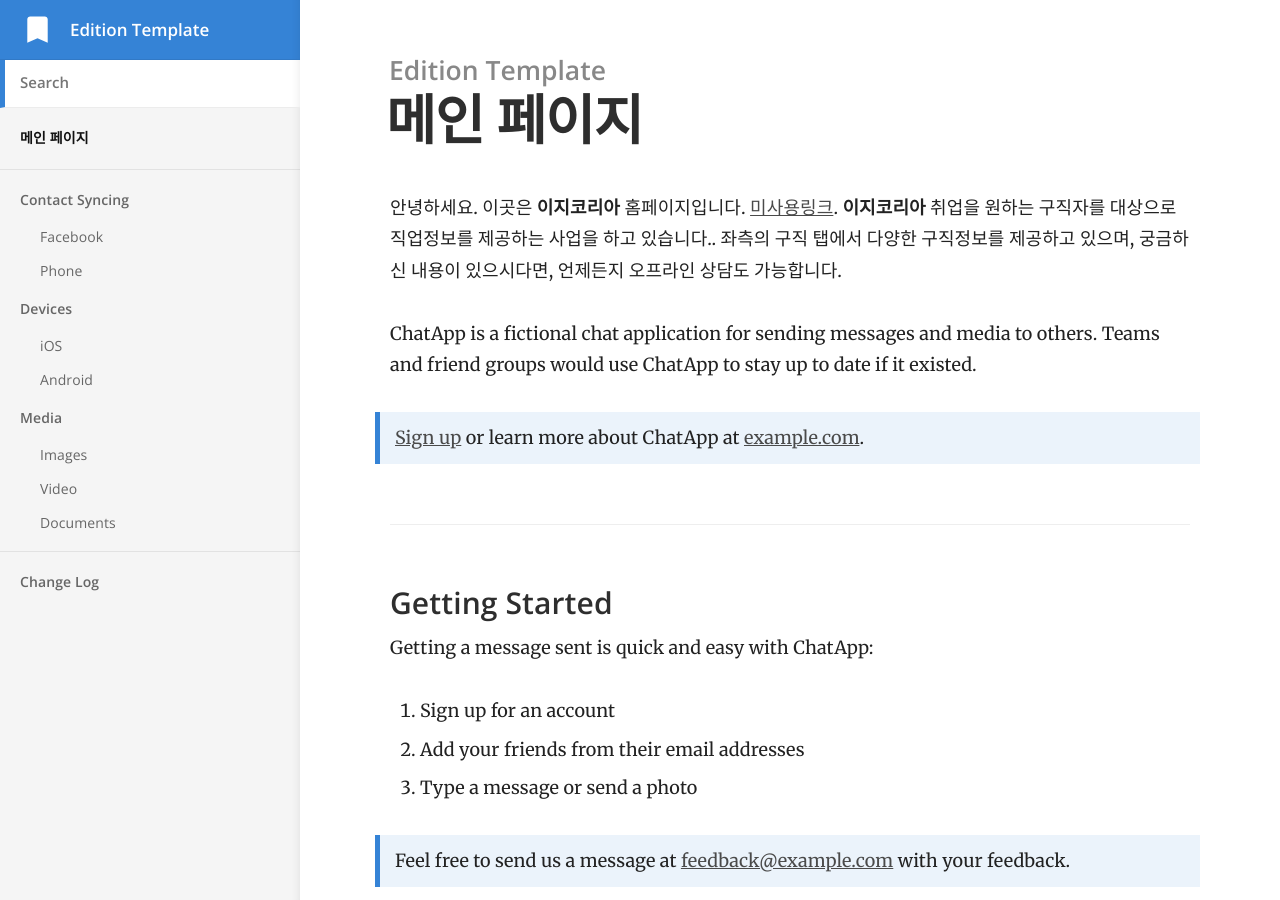
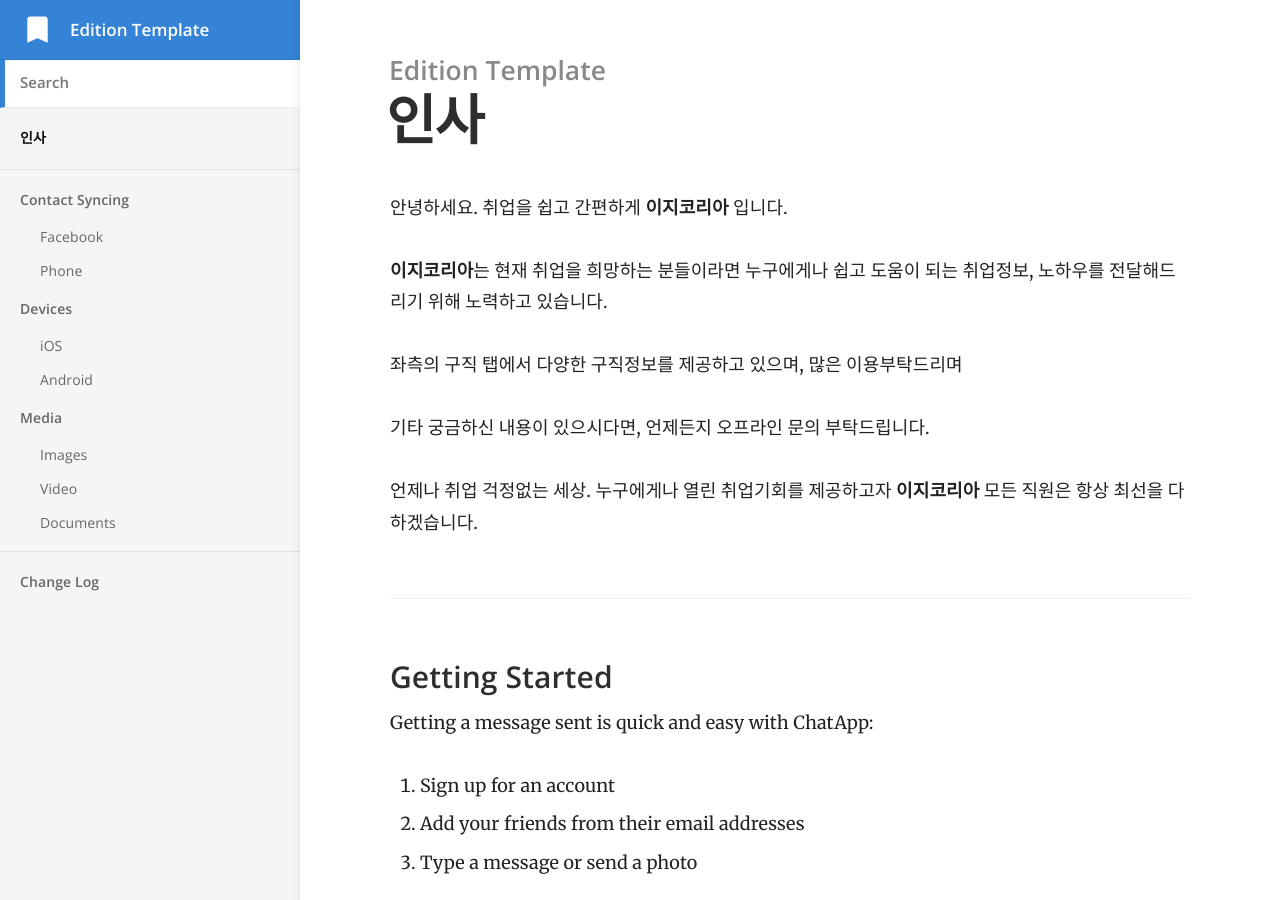
Before and after one commit to ez-korea/ez-korea.github.io, a Jekyll site: the page built from index.md, in a window 1280 px wide and 900 px high. Built offline with Jekyll 4.4.1, drawn with Linux system fonts in a browser that asks for light colours.

Commit message:
Update index.md

```diff
--- a/index.md
+++ b/index.md
@@ -1,15 +1,17 @@
 ---
-title: 메인 페이지
+title: 인사
 ---
 
-안녕하세요. 이곳은 **이지코리아** 홈페이지입니다. [미사용링크](http://cloudcannon.com/).
-**이지코리아** 취업을 원하는 구직자를 대상으로 직업정보를 제공하는 사업을 하고 있습니다..
-좌측의 구직 탭에서 다양한 구직정보를 제공하고 있으며, 궁금하신 내용이 있으시다면, 언제든지 오프라인 상담도 가능합니다.
+안녕하세요. 취업을 쉽고 간편하게 **이지코리아** 입니다.
 
-ChatApp is a fictional chat application for sending messages and media to others.
-Teams and friend groups would use ChatApp to stay up to date if it existed.
+**이지코리아**는 현재 취업을 희망하는 분들이라면 누구에게나
+쉽고 도움이 되는 취업정보, 노하우를 전달해드리기 위해 노력하고 있습니다.
 
-> [Sign up](http://example.com/signup) or learn more about ChatApp at [example.com](http://example.com/).
+좌측의 구직 탭에서 다양한 구직정보를 제공하고 있으며, 많은 이용부탁드리며
+
+기타 궁금하신 내용이 있으시다면, 언제든지 오프라인 문의 부탁드립니다.
+
+언제나 취업 걱정없는 세상. 누구에게나 열린 취업기회를 제공하고자 **이지코리아** 모든 직원은 항상 최선을 다하겠습니다.
 
 ### Getting Started
 
```
